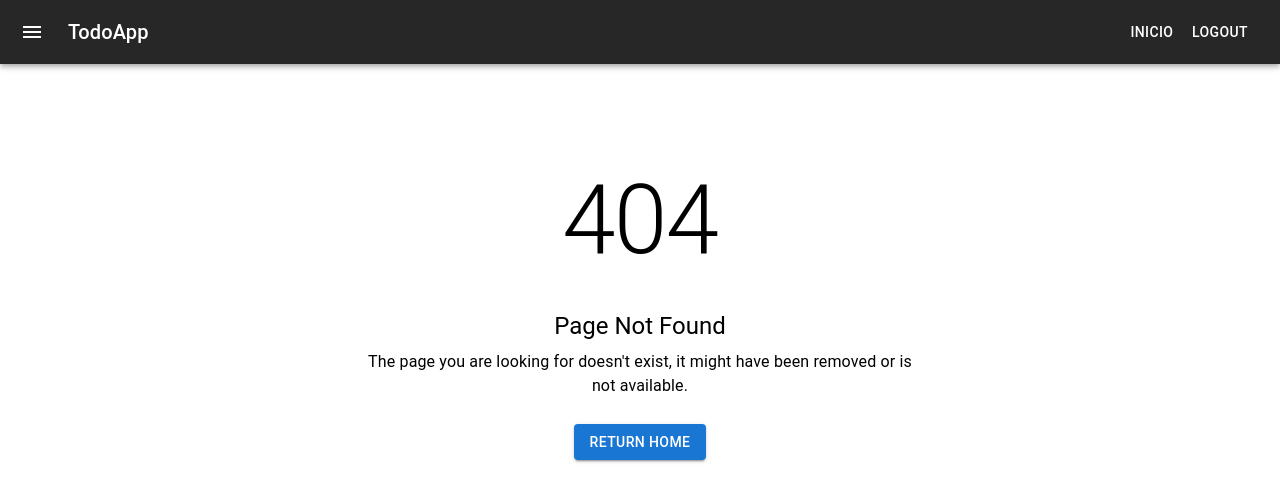
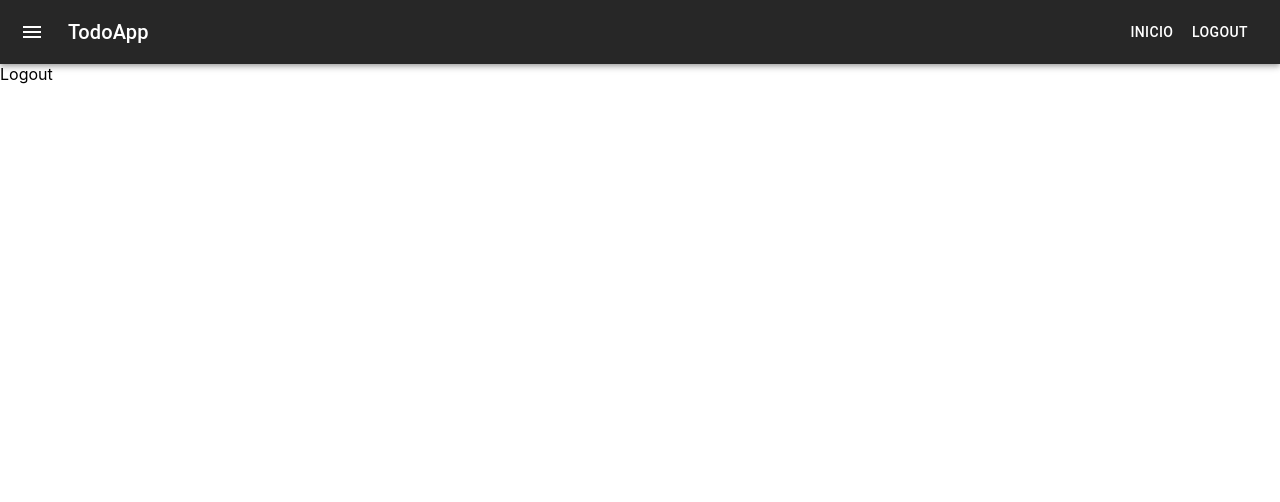
Before and after one commit to UP210878/ProyectoGestionTareas, a React (Create React App) app in the folder frontend/: page /logout in a window 1280 px wide. Before the commit this address had no page. Shown: the top 502 px of the page. Built offline with nearby package versions, Linux system fonts and the light colour scheme; sample sign-in values are in the browser's storage.

Commit message:
Logout structure

```diff
--- /dev/null
+++ b/frontend/src/components/Login/Logout.js
@@ -0,0 +1,17 @@
+import React from 'react';
+import { Typography, Button, Container, Box } from '@mui/material';
+import { Link } from 'react-router-dom';
+
+
+const Logout = () => {
+
+  return (
+    <div>
+      <a>
+        Logout
+      </a>
+    </div>
+  );
+}
+
+export default Logout;
--- a/frontend/src/components/Login/index.js
+++ b/frontend/src/components/Login/index.js
@@ -1,3 +1,4 @@
 import Login from './Login';
-export { default as Register} from './Register'
+export { default as Register} from './Register';
+export { default as Logout } from './Logout';
 export default Login;
--- a/frontend/src/components/Main/Main.js
+++ b/frontend/src/components/Main/Main.js
@@ -1,5 +1,5 @@
 import React, { Component } from 'react';
-import Login, { Register } from '../Login';
+import Login, { Register, Logout } from '../Login';
 import { Routes, Route } from 'react-router-dom';
 import Category from '../Category'
 import {PrivateRoute, LoginRoutes, Error404} from '../Common';
@@ -16,6 +16,7 @@ class Main extends Component {
         <Route path="/login" element={<LoginRoutes element={Login} />} />
         <Route path="/register" element={<LoginRoutes element={Register} />} />
         <Route path="/home" element={<PrivateRoute element={Category} />} />
+        <Route path="/logout" element={<PrivateRoute element={Logout} />} />
         <Route path="/" element={<Landing/>} />
         <Route path="*" element={<Error404/>}/>
       </Routes>
```
